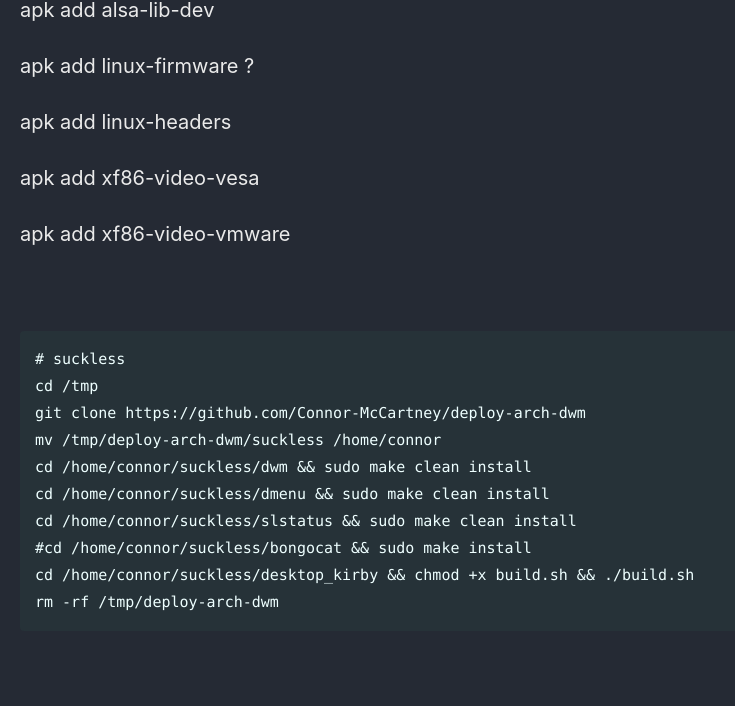
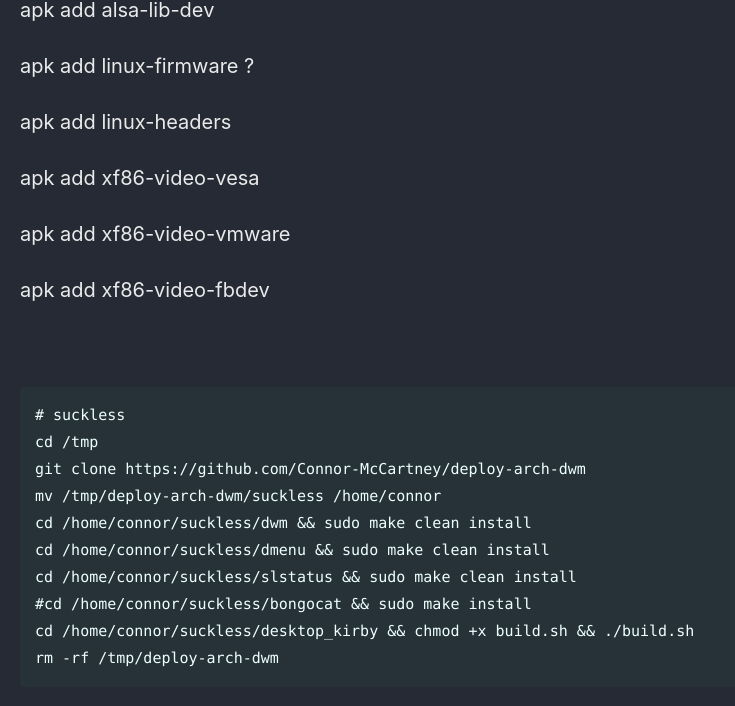
Before and after one commit to Connor-McCartney/Connor-McCartney.github.io, a Jekyll site: the page built from _pages/misc/alpine.md, in a window 1280 px wide and 900 px high, scrolled down 1564 px. Shown: the top 706 px of the window, without its empty margins (0-735 px from the left). Built offline with Jekyll 4.4.1, drawn with Linux system fonts in a browser that asks for light colours; cached includes are drawn as plain includes; our own code applies the rules of GitHub Pages for plain Markdown files.

Commit message:
Update alpine.md

```diff
--- a/_pages/misc/alpine.md
+++ b/_pages/misc/alpine.md
@@ -75,6 +75,8 @@ apk add xf86-video-vesa
 
 apk add xf86-video-vmware
 
+apk add xf86-video-fbdev
+
 <br>
 
 
```
